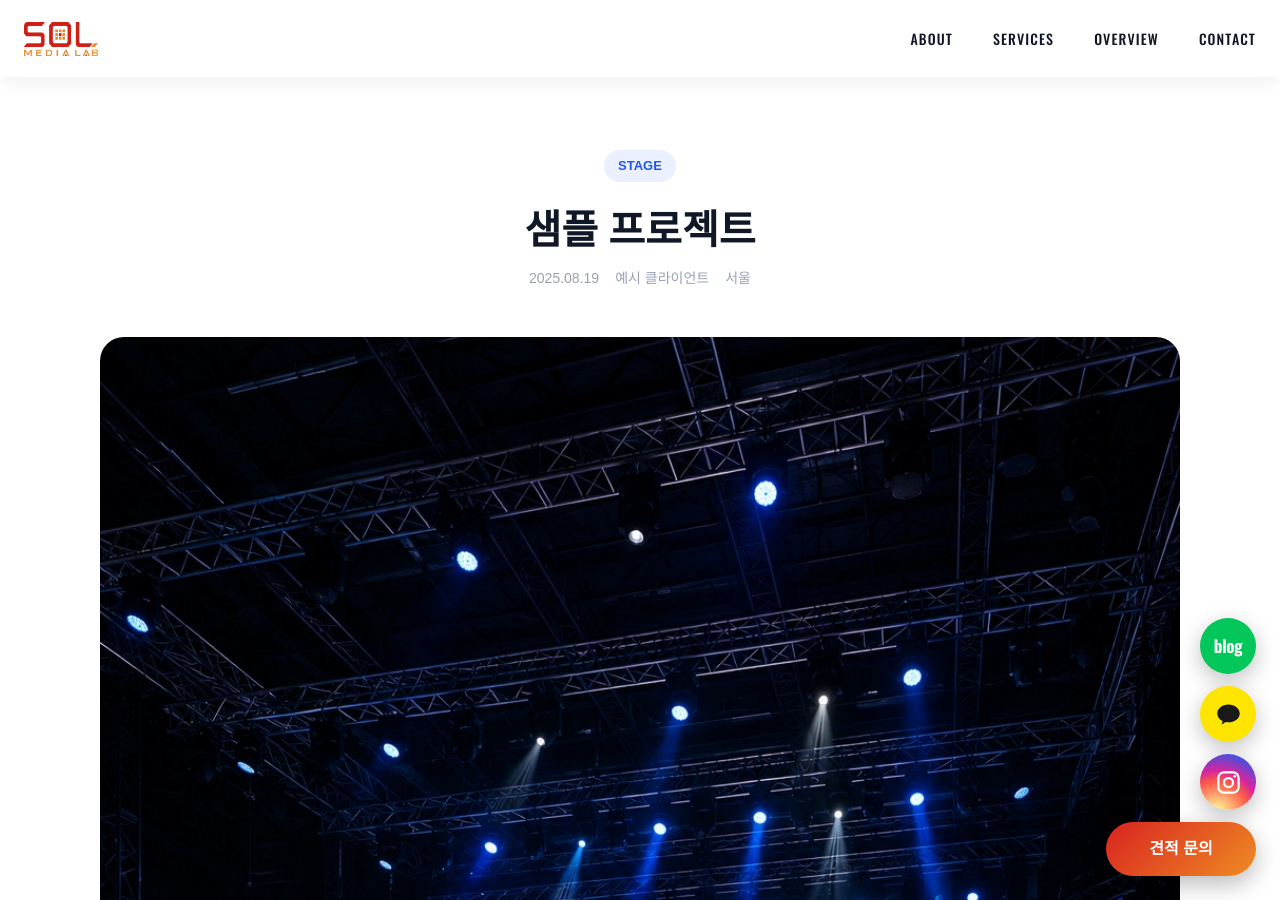
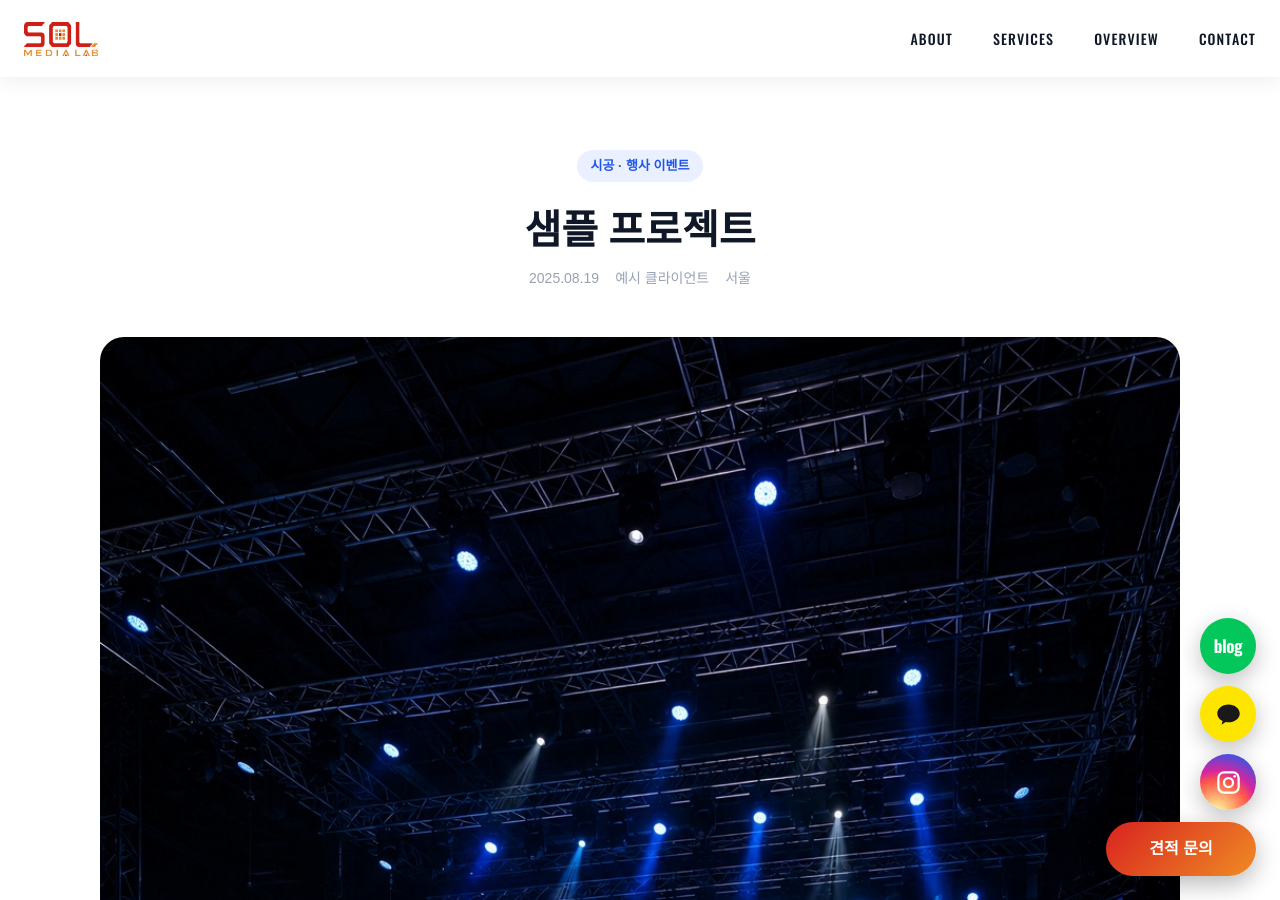
Before and after one commit to hongbj123-create/sol-medialab-site, a Jekyll site: the page built from _portfolio/2025-08-19-sample-project.md, in a window 1280 px wide and 900 px high. Built offline with Jekyll 4.4.1, drawn with Linux system fonts in a browser that asks for light colours; some web fonts are replaced.

Commit message:
Consolidate portfolio category into a single OVERVIEW-based multi-select field

```diff
--- a/_layouts/overview-board.html
+++ b/_layouts/overview-board.html
@@ -88,7 +88,7 @@
           <img class="portfolio-card-image" src="{{ site.baseurl }}{{ post.cover_image }}" alt="{{ post.title }}">
           {% endif %}
           <div class="portfolio-card-body">
-            {% if post.category %}<span class="portfolio-card-category">{{ post.category }}</span>{% endif %}
+            {% if post.overview_category %}<span class="portfolio-card-category">{{ post.overview_category | join: " · " }}</span>{% endif %}
             <h2 class="portfolio-card-title">{{ post.title }}</h2>
             {% if post.date %}<span class="portfolio-card-date">{{ post.date | date: "%Y.%m.%d" }}</span>{% endif %}
           </div>
--- a/_layouts/portfolio.html
+++ b/_layouts/portfolio.html
@@ -74,7 +74,7 @@
 
 <section class="portfolio-detail">
   <div class="portfolio-detail-head">
-    {% if page.category %}<p class="portfolio-detail-category">{{ page.category }}</p>{% endif %}
+    {% if page.overview_category %}<p class="portfolio-detail-category">{{ page.overview_category | join: " · " }}</p>{% endif %}
     <h1>{{ page.title }}</h1>
     <div class="portfolio-detail-meta">
       {% if page.date %}<span>{{ page.date | date: "%Y.%m.%d" }}</span>{% endif %}
--- a/_portfolio/2025-08-19-sample-project.md
+++ b/_portfolio/2025-08-19-sample-project.md
@@ -1,7 +1,6 @@
 ---
 title: "샘플 프로젝트"
 date: 2025-08-19
-category: "STAGE"
 overview_category: ["시공", "행사 이벤트"]
 client: "예시 클라이언트"
 location: "서울"
--- a/admin/config.yml
+++ b/admin/config.yml
@@ -20,11 +20,7 @@ collections:
     fields:
       - { label: "제목", name: "title", widget: "string" }
       - { label: "날짜", name: "date", widget: "datetime" }
-      - label: "카테고리 (사업영역용)"
-        name: "category"
-        widget: "select"
-        options: ["STAGE", "CONVENTION", "POP-UP", "COMPANY EVENT", "기타"]
-      - label: "OVERVIEW 분류 (해당하는 항목 모두 선택)"
+      - label: "카테고리 (해당하는 항목 모두 선택)"
         name: "overview_category"
         widget: "select"
         multiple: true
--- a/portfolio.html
+++ b/portfolio.html
@@ -88,7 +88,7 @@ layout: null
       <img class="portfolio-card-image" src="{{ site.baseurl }}{{ post.cover_image }}" alt="{{ post.title }}">
       {% endif %}
       <div class="portfolio-card-body">
-        {% if post.category %}<span class="portfolio-card-category">{{ post.category }}</span>{% endif %}
+        {% if post.overview_category %}<span class="portfolio-card-category">{{ post.overview_category | join: " · " }}</span>{% endif %}
         <h2 class="portfolio-card-title">{{ post.title }}</h2>
         {% if post.date %}<span class="portfolio-card-date">{{ post.date | date: "%Y.%m.%d" }}</span>{% endif %}
       </div>
```
